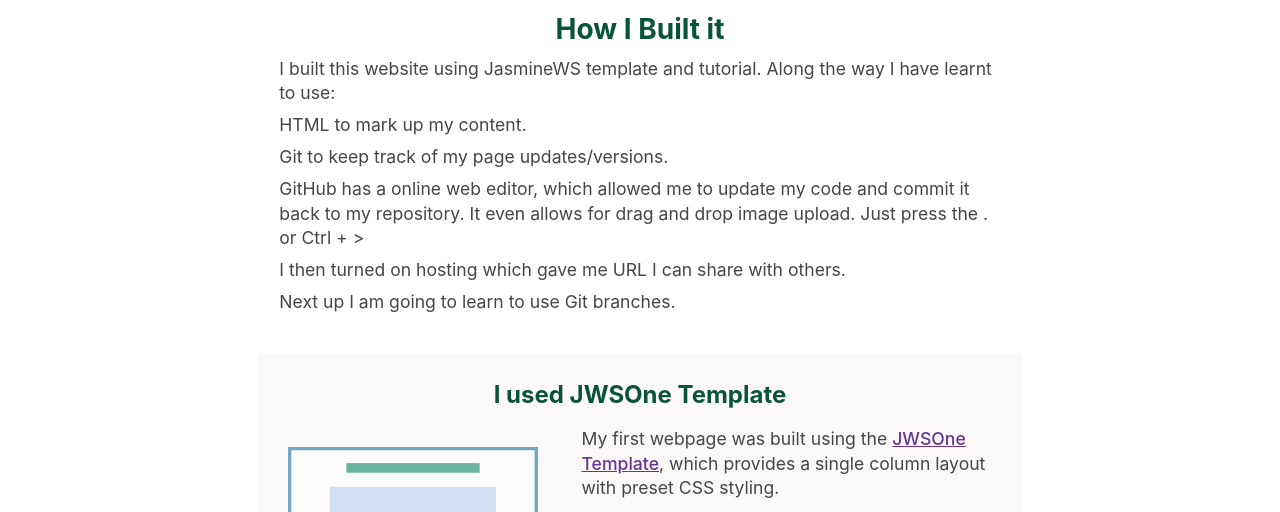
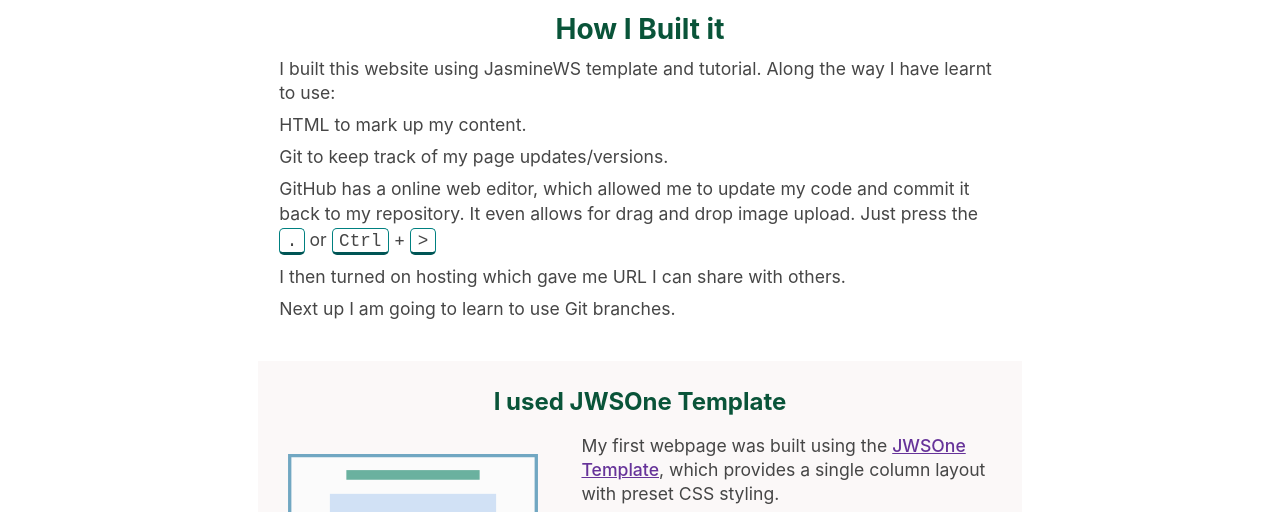
Before and after one commit to jasminedesign/SimpleSite, a plain HTML site: page index.html in a window 1280 px wide. Shown: the part 217-729 px from the top of the page. Drawn offline with Linux system fonts and the light colour scheme.

Commit message:
updated kbd buttons

```diff
--- a/index.html
+++ b/index.html
@@ -26,7 +26,7 @@
         <p>I built this website using JasmineWS template and tutorial. Along the way I have learnt to use:</p>
             <p>HTML to mark up my content.</p>
             <p>Git to keep track of my page updates/versions.</p>
-            <p>GitHub has a online web editor, which allowed me to update my code and commit it back to my repository. It even allows for drag and drop image upload. Just press the . or Ctrl + ></p>
+            <p>GitHub has a online web editor, which allowed me to update my code and commit it back to my repository. It even allows for drag and drop image upload. Just press the <kbd>.</kbd> or <kbd>Ctrl</kbd> + <kbd>&gt;</kbd></p>
             <p>I then turned on hosting which gave me URL I can share with others.</p>
             <p>Next up I am going to learn to use Git branches.</p>
     </div>
```
